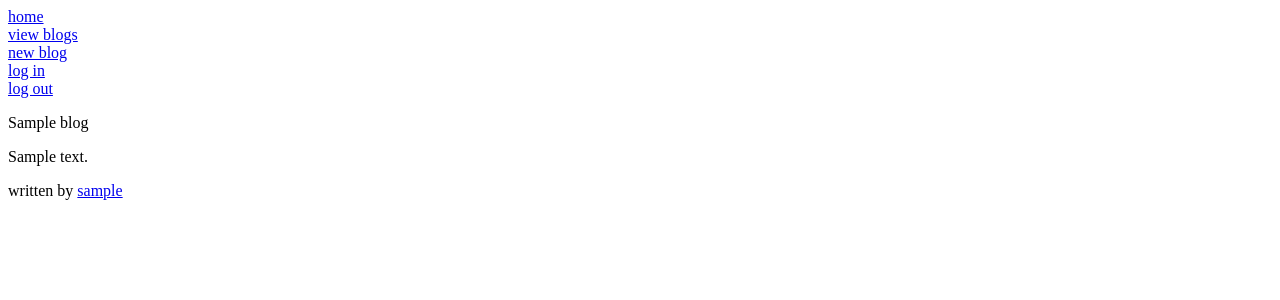
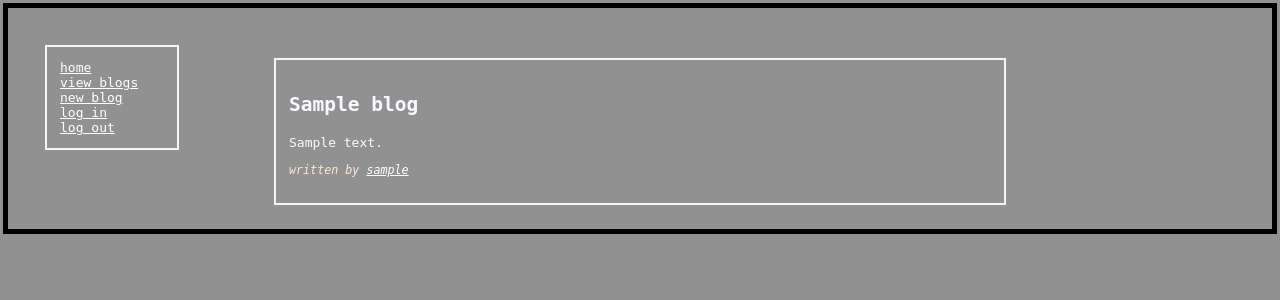
Before and after one commit to qbrasier/blogz, a Flask app: template Templates/blog_page.html in a window 1280 px wide. Shown: the top 300 px of the page. Run offline with Flask 2, Linux system fonts and the light colour scheme; the visitor is signed in with stand-in values (Sample User, id 1); tables that the repository leaves empty hold one stand-in row (values such as "Sample post"); the template is opened without the code that fills it: most values are stand-ins (such as "Sample title", 1, 10 or a date in 2020); data that the repository does not hold is empty.

Commit message:
added css

```diff
--- a/Templates/base.html
+++ b/Templates/base.html
@@ -2,10 +2,11 @@
 <html>
     <head>
         <title>{{title}}</title>
+        <link rel= "stylesheet" type= "text/css" href= "{{ url_for('static',filename='styles/styles.css') }}">
     </head>
 <body>
 
-    <div>
+    <div class="navigation">
         <a href="/">home</a>
         <br>
         <a href="/blog">view blogs</a>
--- a/Templates/blog_page.html
+++ b/Templates/blog_page.html
@@ -1,10 +1,12 @@
 {%extends "base.html"%}
 {% block content %}
 
-    <p></p>
-    <p>{{blog.title}}</p>
-    <p>{{ blog.content }}</p>
-    <p>written by <a href="/blog?user={{userID}}">{{ blog.user.username }}</a> </p>
-
+    <div class="blog">
+        <p></p>
+        <p class="title">{{blog.title}}</p>
+        <p class="content">{{ blog.content }}</p>
+        <p class="author">written by <a href="/blog?user={{userID}}">{{ blog.user.username }}</a> </p>
+        <p></p>
+    </div>
 
 {% endblock %}
--- a/Templates/blogs_page.html
+++ b/Templates/blogs_page.html
@@ -4,9 +4,9 @@
     {% for blogx in blogs %}
         <div class="blog">
             <p></p>
-            <p><a href="/blog?id={{blogx.id}}">{{blogx.title}}</a></p>
-            <p>{{ blogx.content }}</p>
-            <p>written by <a href="/blog?user={{blogx.user_id}}">{{ blogx.user.username }}</a> </p>
+            <p class="title"><a href="/blog?id={{blogx.id}}">{{blogx.title}}</a></p>
+            <p class="content">{{ blogx.content }}</p>
+            <p class="author">written by <a href="/blog?user={{blogx.user_id}}">{{ blogx.user.username }}</a> </p>
             <p></p>
         </div>
     {% endfor %}
--- a/Templates/login.html
+++ b/Templates/login.html
@@ -1,7 +1,7 @@
 {% extends "base.html" %}
 
 {%block content%}
-
+    <div class="login">
         <p>Sign In</p>
         <form method="POST">
                 <p></p>
@@ -26,4 +26,5 @@
         <form action="/signup" method="GET">
             <input type="submit" value="Create Account">
         </form>
+    </div>
 {% endblock %}
--- a/Templates/signup.html
+++ b/Templates/signup.html
@@ -2,6 +2,7 @@
 
 {% block content %}
 
+    <div class="register">
         <p>Register an Account</p>
 
         <form action="" method="POST">
@@ -32,4 +33,5 @@
             <p></p>
             <input type="submit" value="Submit">
         </form>
+    </div>
 {% endblock %}
--- a/Templates/singleUser.html
+++ b/Templates/singleUser.html
@@ -7,8 +7,8 @@
     {% for blogx in blogs %}
         <div class="blog">
             <p></p>
-            <p><a href="/blog?id={{blogx.id}}">{{blogx.title}}</a></p>
-            <p>{{ blogx.content }}</p>
+            <p class="title"><a href="/blog?id={{blogx.id}}">{{blogx.title}}</a></p>
+            <p class="content">{{ blogx.content }}</p>
             <p></p>
         </div>
     {% endfor %}
--- a/Templates/write_blog.html
+++ b/Templates/write_blog.html
@@ -2,6 +2,7 @@
 
 {%block content%}
 
+    <div class="newblog">
         <p>Write a New Blog</p>
 
         {%if error|length%}
@@ -21,4 +22,5 @@
             </div>
             <input type="submit" value="submit">
         </form>
+    </div>
 {% endblock %}
--- a/main.py
+++ b/main.py
@@ -1,4 +1,4 @@
-from flask import Flask, request, render_template, redirect, session
+from flask import Flask, request, render_template, redirect, session, url_for
 from jinja2 import Template, Environment, FileSystemLoader, select_autoescape
 from flask_sqlalchemy import SQLAlchemy
 from sqlalchemy.orm import relationship
@@ -40,15 +40,16 @@ class Blog(db.Model):
 
 @app.before_request
 def require_login():
-    allowed_routes = ['loginForm', 'signupForm', 'blogs', 'homepage']
+    allowed_routes = ['loginForm', 'signupForm', 'blogs', 'homepage', 'static']
     if request.endpoint not in allowed_routes and 'username' not in session:
         return redirect('/login')
 @app.route("/")
 @app.route("/index")
 def homepage():
     x = User.query.all()
-    template = env.get_template("index.html")
-    return template.render(users=x)
+    #template = env.get_template("index.html")
+    #return template.render(users=x)
+    return render_template("index.html", users=x)
 
 @app.route("/blog", methods = ["GET"])
 def blogs():
@@ -89,20 +90,20 @@ def showBlogForm():
         if (session['username'] == None):
             return redirect('/login')
         if (len(request.form['title']) > 20):
-            return template.render(error="title too long.")
+            return render_template("write_blog.html", error="title too long.")
         if (len(request.form['title']) < 1):
-            return template.render(error="title too short.")
+            return render_template("write_blog.html", error="title too short.")
         if (len(request.form['content']) > 200):
-            return template.render(error="blog post too long.")
+            return render_template("write_blog.html", error="blog post too long.")
         if (len(request.form['content']) < 1):
-            return template.render(error="blog post too short.")
+            return render_template("write_blog.html", error="blog post too short.")
         title = request.form['title']
         content = request.form['content']
         new_blog = Blog(title, content, User.query.filter_by(username=session['username']).first().id )
         db.session.add(new_blog)
         db.session.commit()
         return redirect("/blog?id="+str(new_blog.id))
-    return template.render()
+    return render_template("write_blog.html")
 
 @app.route("/signup", methods=['GET','POST'])
 def signupForm():
@@ -168,22 +169,22 @@ def signupForm():
             else:
                 username_error="This username is already taken."
 
-        return template.render(username_error=username_error,password_error1=password_error1,password_error2=password_error2,
+        return render_template("signup.html", username_error=username_error,password_error1=password_error1,password_error2=password_error2,
             email_error=email_error, username=info['username'])
     else:
-        return template.render()
+        return render_template("signup.html")
 
 @app.route("/login", methods=['GET','POST'])
 def loginForm():
     template = env.get_template("login.html")
     if request.method == 'GET':
         #print
-        return template.render()
+        return render_template("login.html")
     if request.method == 'POST':
         info = request.form
         print('username:' + info['username'])
         if info['username'] == None or info['username'] == '':
-            return template.render(username_error='You need to enter a username')
+            return render_template("login.html", username_error='You need to enter a username')
         if User.query.filter_by(username=info['username']).first():
             print('this user exists')
             if info['password'] == User.query.filter_by(username=info['username']).first().password:
@@ -191,11 +192,11 @@ def loginForm():
                 print('logging user in')
                 return redirect('/blog')
             else:
-                return template.render(password_error="Invalid password.")
+                return render_template("login.html", password_error="Invalid password.")
         else:
             print('this user does not exist')
-            return template.render(username_error="This user does not exist.")
-        return template.render()
+            return render_template("login.html", username_error="This user does not exist.")
+        return render_template("login.html")
 
 @app.route("/logout", methods=["GET"])
 def logout():
--- /dev/null
+++ b/static/styles/styles.css
@@ -0,0 +1,56 @@
+
+*{
+   font-family: monospace;
+}
+
+a:link, a:visited {
+
+    color: white;
+
+  }
+
+  a:hover, a:active {
+    color: black;
+    background-color: rgb(255, 255, 255);
+  }
+
+body {
+    outline: 5px solid black;
+    background: rgb(145, 145, 145);
+    color: rgb(255, 255, 255)5, 255, 254);
+    padding:2em;
+ }
+
+.navigation{
+    outline: 2px solid whitesmoke;
+    width: 8em;
+    padding: 1em;
+    margin: 1em;
+    float: left;
+    overflow: auto;
+
+}
+
+
+.blog, .user, .newblog, .register{
+    outline: 2px solid whitesmoke;
+    width: 54em;
+    padding:1em;
+
+    margin: auto;
+    margin-top: 2em;
+}
+.title{
+    color: ghostwhite;
+    font-size: 1.5em;
+    font-weight: bold;
+
+}
+.content{
+    color: snow;
+}
+.author{
+    color: antiquewhite;
+    font-size: .9em;
+    font-style: italic;
+}
```
Lines whose indentation alone changed are shown as unchanged.
